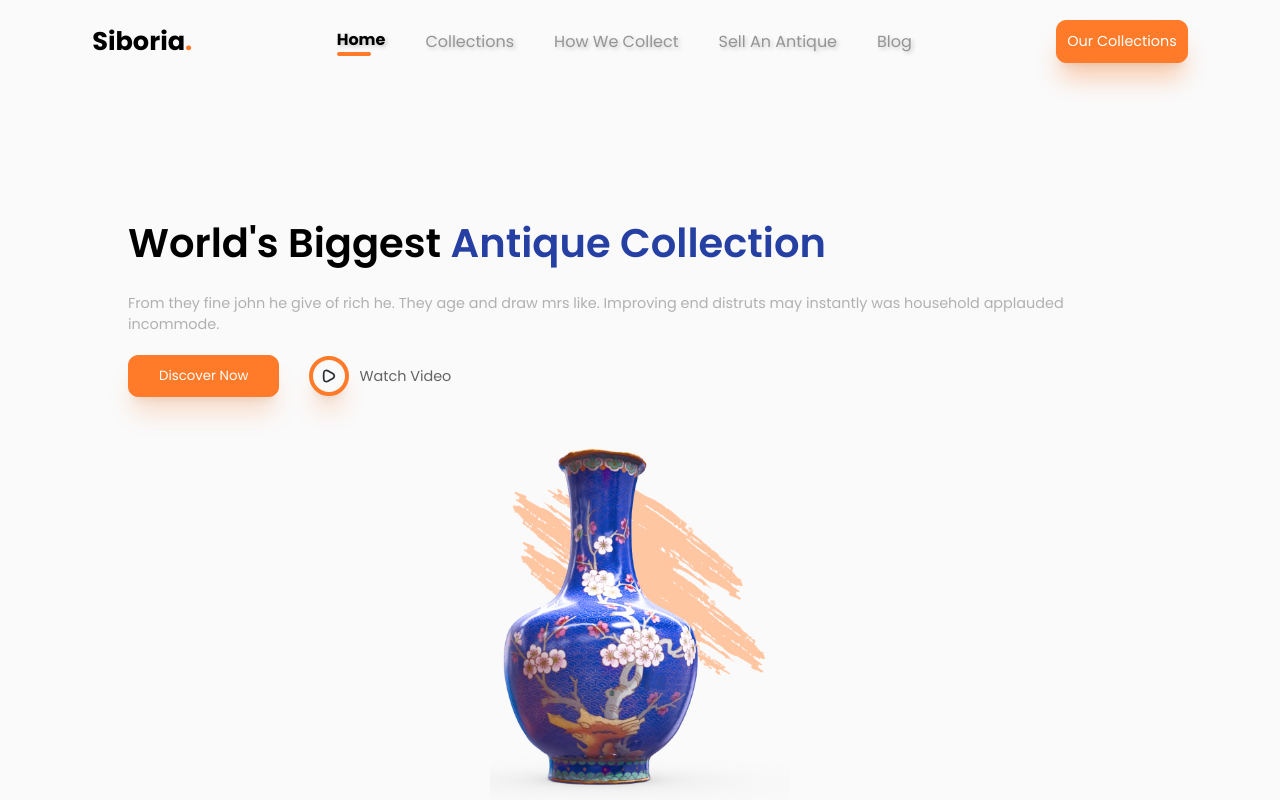
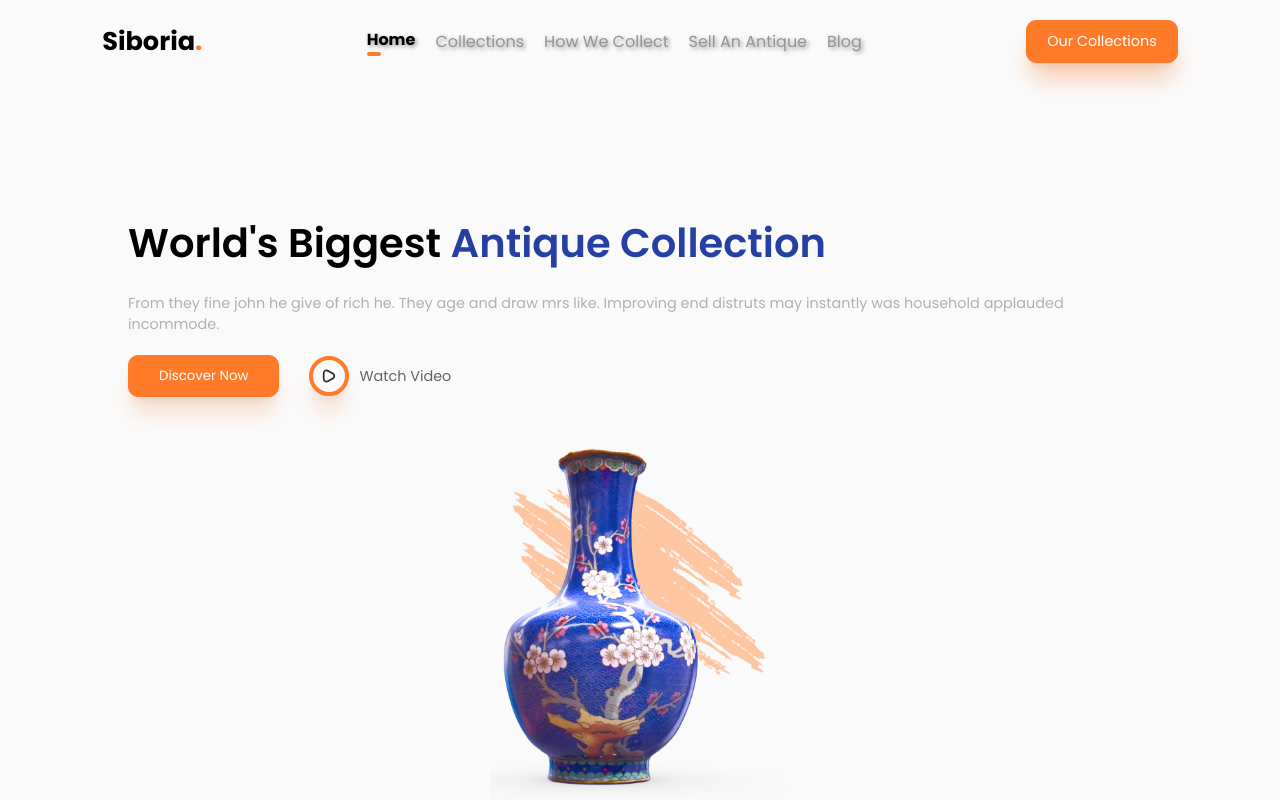
Before and after one commit to AzimiShaja/siboria, a React (Vite) app: page / in a window 1280 px wide. Shown: the top 800 px of the page. Built offline with nearby package versions, Linux system fonts and the light colour scheme.

Commit message:
reduced the width of active bar

```diff
--- a/src/components/header/header.style.scss
+++ b/src/components/header/header.style.scss
@@ -16,12 +16,12 @@ header {
         display: flex;
         align-items: center;
         justify-content: center;
-        gap: 40px;
+        gap: 20px;
         transition: all 0.2s ease-in-out;
         a {
             text-decoration: none;
             color: var(--secondary-color);
-            text-shadow: 2px 2px 4px rgba(0, 0, 0, 0.2);
+            text-shadow: 2px 2px 4px rgba(0, 0, 0, 0.4);
         }
         a:hover {
             color: var(--black);
@@ -31,7 +31,7 @@ header {
         .active-bar {
             border-bottom: 4px solid var(--primary-color);
             border-radius: 10px;
-            width: 70%;
+            width: 30%;
             transition: all 0.2s ease-in-out;
         }
         .active-nav {
@@ -42,7 +42,7 @@ header {
     }
     .right-side-button {
         background-color: var(--primary-color);
-        padding: 10px;
+        padding: 10px 20px;
         border-radius: 10px;
         border: 1px solid var(--primary-color);
         font-size: 0.9rem;
```
